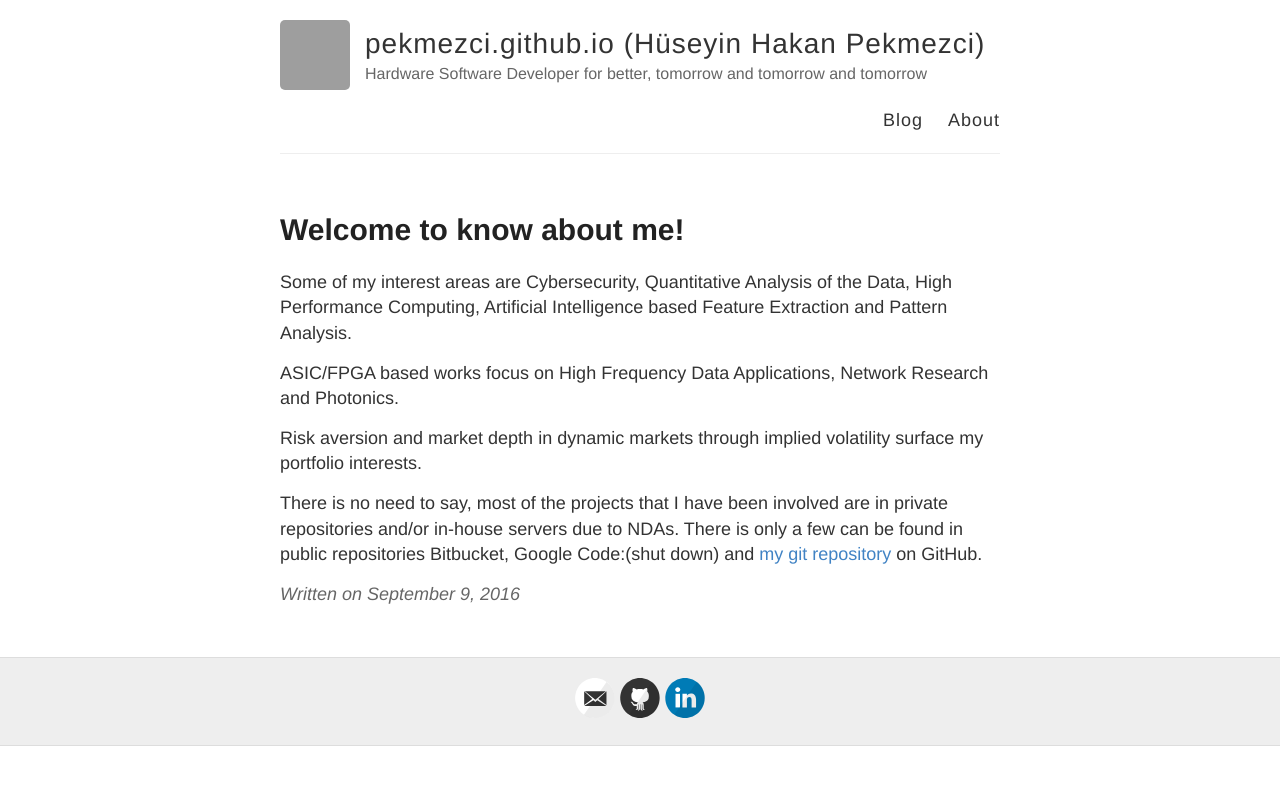
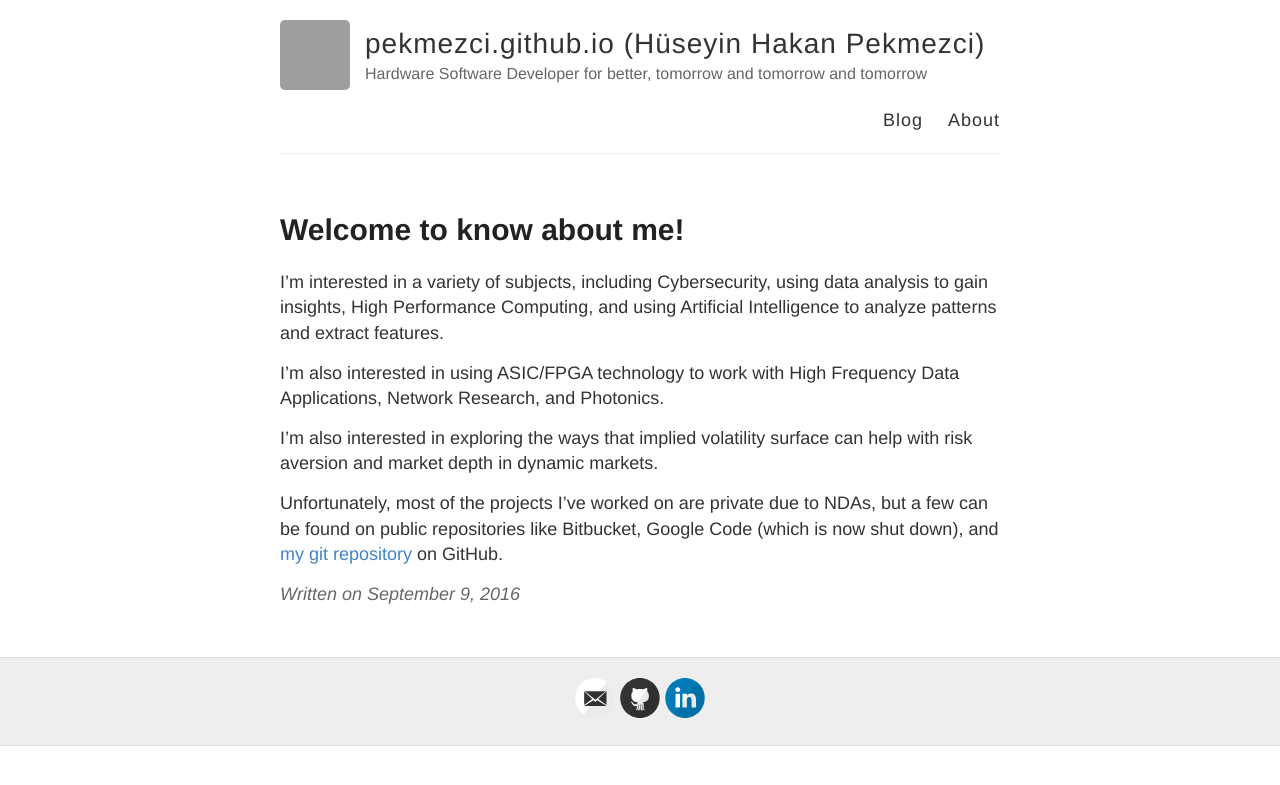
Before and after one commit to pekmezci/pekmezci.github.io, a Jekyll site: the page built from _posts/2016-9-9-Hello-World.md, in a window 1280 px wide. Shown: the top 785 px of the page. Built offline with Jekyll 4.4.1, drawn with Linux system fonts in a browser that asks for light colours; grey boxes are pictures that could not be loaded.

Commit message:
Update 2016-9-9-Hello-World.md

```diff
--- a/_posts/2016-9-9-Hello-World.md
+++ b/_posts/2016-9-9-Hello-World.md
@@ -2,10 +2,10 @@
 layout: post
 title: Welcome to know about me!
 ---
-Some of my interest areas are Cybersecurity, Quantitative Analysis of the Data, High Performance Computing, Artificial Intelligence based Feature Extraction and Pattern Analysis.
+I'm interested in a variety of subjects, including Cybersecurity, using data analysis to gain insights, High Performance Computing, and using Artificial Intelligence to analyze patterns and extract features.
 
-ASIC/FPGA based works focus on High Frequency Data Applications, Network Research and Photonics.
+I'm also interested in using ASIC/FPGA technology to work with High Frequency Data Applications, Network Research, and Photonics.
 
-Risk aversion and market depth in dynamic markets through implied volatility surface my portfolio interests.
+I'm also interested in exploring the ways that implied volatility surface can help with risk aversion and market depth in dynamic markets.
 
-There is no need to say, most of the projects that I have been involved are in private repositories and/or in-house servers due to NDAs. There is only a few can be found in public repositories Bitbucket, Google Code:(shut down) and [ my git repository](https://github.com/pekmezci) on GitHub.
+Unfortunately, most of the projects I've worked on are private due to NDAs, but a few can be found on public repositories like Bitbucket, Google Code (which is now shut down), and [ my git repository](https://github.com/pekmezci) on GitHub.
```
